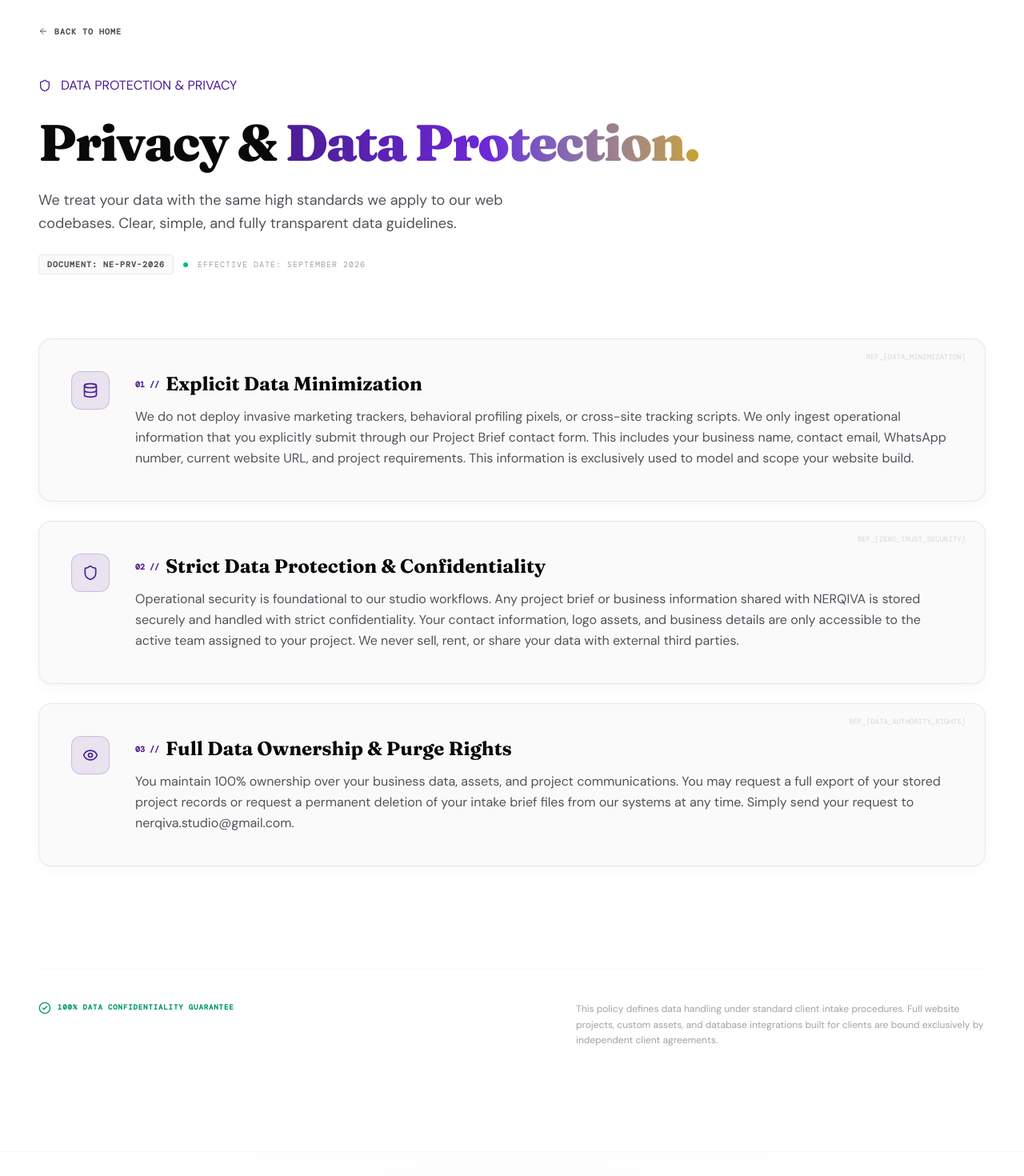
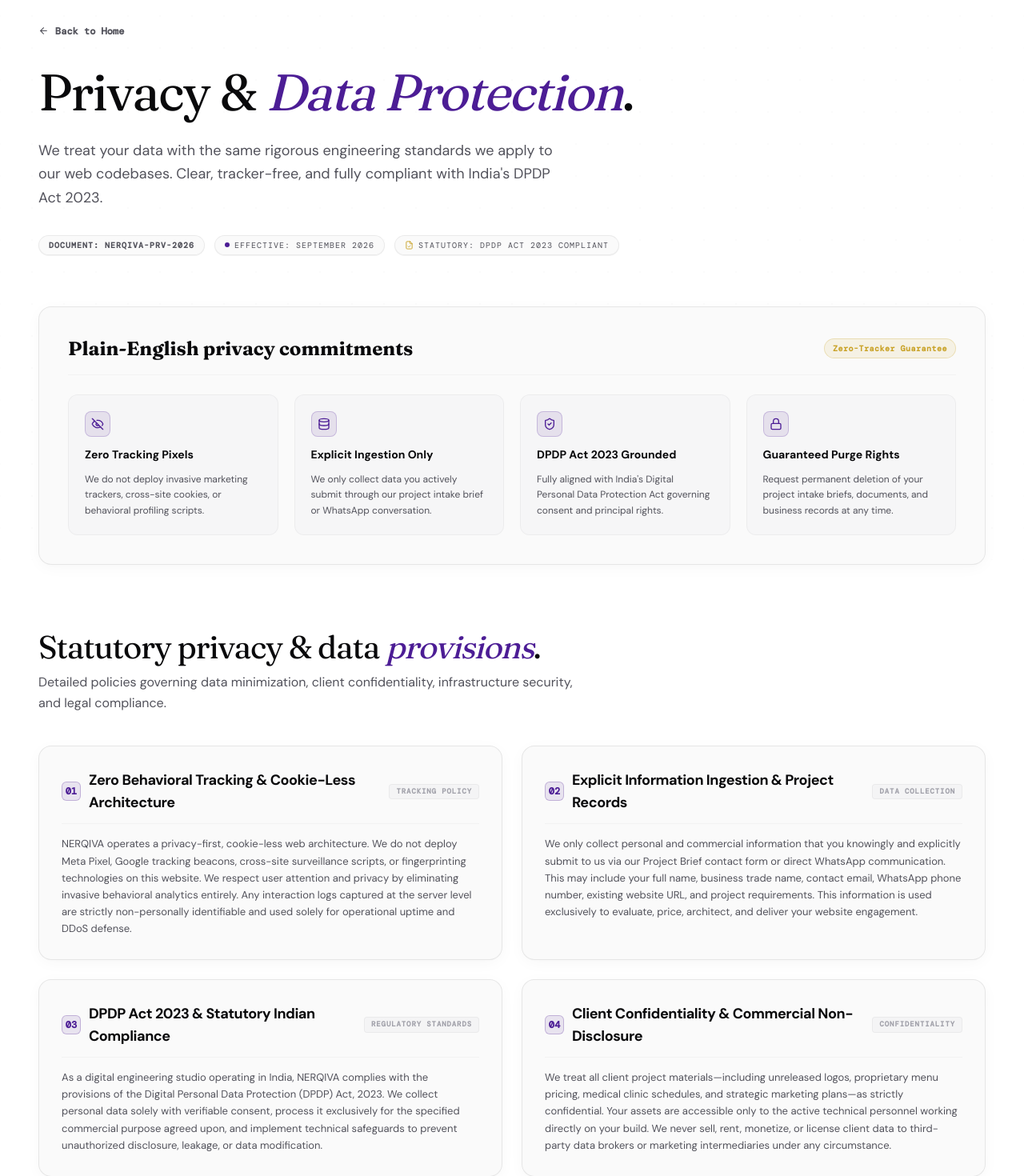
Before and after one commit to dipexplorer/nerqiva-agency-site, a Next.js app: page /privacy in a window 1280 px wide. Shown: the part 100-1570 px from the top of the page at 80% size. Built offline with nearby package versions, Linux system fonts and the light colour scheme.

Commit message:
feat(privacy): audit and polish privacy page with DPDP Act 2023 compliance and 2-column grid

```diff
--- a/src/app/privacy/page.tsx
+++ b/src/app/privacy/page.tsx
@@ -1,129 +1,245 @@
-"use client";
-
+import { Metadata } from "next";
 import Link from "next/link";
-import { motion } from "framer-motion";
-import { ArrowLeft, Shield, Eye, Database, FileText, CheckCircle2 } from "lucide-react";
+import { ArrowLeft, CheckCircle2, ShieldCheck, Lock, EyeOff, Database, ArrowRight, HelpCircle, FileCheck } from "lucide-react";
 import ClosingSection from "../../components/ClosingSection";
 
-const PRIVACY_SECTIONS = [
+export const metadata: Metadata = {
+  title: "Privacy & Data Protection Policy | NERQIVA Studio",
+  description:
+    "Review our transparent data protection policy. Zero invasive tracking pixels, 100% client data ownership, and strict compliance with the Indian DPDP Act 2023.",
+  alternates: {
+    canonical: "/privacy",
+  },
+  openGraph: {
+    title: "Privacy & Data Protection Policy | NERQIVA Studio",
+    description:
+      "Zero invasive tracking pixels, 100% client data ownership, and strict compliance with India's DPDP Act 2023.",
+    url: "https://nerqiva.vercel.app/privacy",
+  },
+};
+
+const SUMMARY_POINTS = [
+  {
+    title: "Zero Tracking Pixels",
+    desc: "We do not deploy invasive marketing trackers, cross-site cookies, or behavioral profiling scripts.",
+    icon: EyeOff,
+  },
+  {
+    title: "Explicit Ingestion Only",
+    desc: "We only collect data you actively submit through our project intake brief or WhatsApp conversation.",
+    icon: Database,
+  },
+  {
+    title: "DPDP Act 2023 Grounded",
+    desc: "Fully aligned with India's Digital Personal Data Protection Act governing consent and principal rights.",
+    icon: ShieldCheck,
+  },
+  {
+    title: "Guaranteed Purge Rights",
+    desc: "Request permanent deletion of your project intake briefs, documents, and business records at any time.",
+    icon: Lock,
+  },
+];
+
+const PRIVACY_CLAUSES = [
   {
     number: "01",
-    code: "DATA_MINIMIZATION",
-    title: "Explicit Data Minimization",
-    icon: Database,
-    body: "We do not deploy invasive marketing trackers, behavioral profiling pixels, or cross-site tracking scripts. We only ingest operational information that you explicitly submit through our Project Brief contact form. This includes your business name, contact email, WhatsApp number, current website URL, and project requirements. This information is exclusively used to model and scope your website build.",
+    tag: "TRACKING POLICY",
+    title: "Zero Behavioral Tracking & Cookie-Less Architecture",
+    content:
+      "NERQIVA operates a privacy-first, cookie-less web architecture. We do not deploy Meta Pixel, Google tracking beacons, cross-site surveillance scripts, or fingerprinting technologies on this website. We respect user attention and privacy by eliminating invasive behavioral analytics entirely. Any interaction logs captured at the server level are strictly non-personally identifiable and used solely for operational uptime and DDoS defense.",
   },
   {
     number: "02",
-    code: "ZERO_TRUST_SECURITY",
-    title: "Strict Data Protection & Confidentiality",
-    icon: Shield,
-    body: "Operational security is foundational to our studio workflows. Any project brief or business information shared with NERQIVA is stored securely and handled with strict confidentiality. Your contact information, logo assets, and business details are only accessible to the active team assigned to your project. We never sell, rent, or share your data with external third parties.",
+    tag: "DATA COLLECTION",
+    title: "Explicit Information Ingestion & Project Records",
+    content:
+      "We only collect personal and commercial information that you knowingly and explicitly submit to us via our Project Brief contact form or direct WhatsApp communication. This may include your full name, business trade name, contact email, WhatsApp phone number, existing website URL, and project requirements. This information is used exclusively to evaluate, price, architect, and deliver your website engagement.",
   },
   {
     number: "03",
-    code: "DATA_AUTHORITY_RIGHTS",
-    title: "Full Data Ownership & Purge Rights",
-    icon: Eye,
-    body: "You maintain 100% ownership over your business data, assets, and project communications. You may request a full export of your stored project records or request a permanent deletion of your intake brief files from our systems at any time. Simply send your request to nerqiva.studio@gmail.com.",
-  }
+    tag: "REGULATORY STANDARDS",
+    title: "DPDP Act 2023 & Statutory Indian Compliance",
+    content:
+      "As a digital engineering studio operating in India, NERQIVA complies with the provisions of the Digital Personal Data Protection (DPDP) Act, 2023. We collect personal data solely with verifiable consent, process it exclusively for the specified commercial purpose agreed upon, and implement technical safeguards to prevent unauthorized disclosure, leakage, or data modification.",
+  },
+  {
+    number: "04",
+    tag: "CONFIDENTIALITY",
+    title: "Client Confidentiality & Commercial Non-Disclosure",
+    content:
+      "We treat all client project materials—including unreleased logos, proprietary menu pricing, medical clinic schedules, and strategic marketing plans—as strictly confidential. Your assets are accessible only to the active technical personnel working directly on your build. We never sell, rent, monetize, or license client data to third-party data brokers or marketing intermediaries under any circumstance.",
+  },
+  {
+    number: "05",
+    tag: "SUB-PROCESSORS",
+    title: "Verified Infrastructure & Edge Sub-Processors",
+    content:
+      "To deploy high-availability, sub-300ms websites, we utilize enterprise-grade cloud infrastructure partners. These sub-processors include Vercel (edge hosting and static assets), Cloudflare (DNS propagation and DDoS protection), and WhatsApp / Meta Business (inbound messaging conduit). All sub-processors adhere to SOC 2 Type II, ISO 27001, and TLS 1.3 in-transit encryption standards.",
+  },
+  {
+    number: "06",
+    tag: "PURGE RIGHTS",
+    title: "Data Principal Rights, Export & Complete Erasure",
+    content:
+      "You retain complete authority over your personal and commercial data. Under our data ownership commitment, you have the right to request a full export of your stored project communications, request corrections to your business coordinates, or demand the permanent erasure (purge) of all intake briefs and files from our records. To exercise your rights, email nerqiva.studio@gmail.com with your request.",
+  },
+  {
+    number: "07",
+    tag: "SECURITY CONTROLS",
+    title: "Security Architecture & Encryption Protocols",
+    content:
+      "All digital flagships engineered by NERQIVA are provisioned with enterprise SSL/TLS encryption certificates, HTTPS-only redirect policies, modern Content Security Policies (CSP), and automated DNSSEC verification. Client administrative credentials and WhatsApp webhook keys are maintained under strict multi-factor authentication protocols.",
+  },
+  {
+    number: "08",
+    tag: "GOVERNANCE",
+    title: "Grievance Redressal & Data Protection Contact",
+    content:
+      "In accordance with statutory data protection rules, NERQIVA maintains a designated Data Protection Officer. If you have questions regarding our data practices, wish to report a concern, or request formal data rectification, contact our technical leadership directly at nerqiva.studio@gmail.com or via WhatsApp at +91 87249 32985 with the subject 'Data Privacy Inquiries'.",
+  },
 ];
 
 export default function PrivacyPage() {
   return (
     <div className="pt-32 relative z-20">
-
-      {/* Hero Section */}
-      <div className="section-container mb-20 max-w-4xl">
+      {/* Hero Header */}
+      <div className="section-container mb-14 sm:mb-16 max-w-4xl">
         <Link
           href="/"
-          className="inline-flex items-center gap-2 font-mono text-[10px] uppercase tracking-widest font-bold text-text-secondary hover:text-accent transition-colors mb-12"
+          className="inline-flex items-center gap-2 font-mono text-xs font-semibold text-text-secondary hover:text-accent transition-colors mb-8 group"
         >
-          <ArrowLeft size={12} /> Back to Home
+          <ArrowLeft size={13} className="transition-transform group-hover:-translate-x-0.5" /> Back to Home
         </Link>
 
-        <div className="flex items-center gap-3 mb-6">
-          <Shield size={16} className="text-accent" />
-          <span className="label-eyebrow text-accent">DATA PROTECTION & PRIVACY</span>
-        </div>
+        <h1
+          className="font-serif text-text-primary leading-[1.12] mb-6 tracking-tight"
+          style={{ fontSize: "clamp(2.5rem, 5vw, 4.25rem)", letterSpacing: "-0.03em" }}
+        >
+          Privacy & <span className="italic font-normal text-accent">Data Protection</span>.
+        </h1>
 
-        <h1 className="font-sans font-extrabold text-text-primary leading-[1.08] mb-6 tracking-tight"
-            style={{ fontSize: "clamp(2.5rem, 5vw, 4.25rem)", letterSpacing: "-0.03em" }}>
-          Privacy & <span className="bg-linear-to-r from-accent via-accent-light to-accent-gold bg-clip-text text-transparent font-black">Data Protection.</span>
-        </h1>
-        <p className="text-text-secondary text-lg leading-relaxed max-w-2xl font-normal">
-          We treat your data with the same high standards we apply to our web codebases. Clear, simple, and fully transparent data guidelines.
+        <p className="text-text-secondary text-base sm:text-lg leading-relaxed max-w-2xl font-normal mb-8">
+          We treat your data with the same rigorous engineering standards we apply to our web codebases. Clear, tracker-free, and fully compliant with India&apos;s DPDP Act 2023.
         </p>
-        <div className="mt-6 flex flex-wrap items-center gap-3 font-mono text-[10px] uppercase tracking-widest text-text-tertiary">
-          <span className="px-2.5 py-1 rounded bg-bg-card border border-border/80 font-bold text-text-secondary">
-            DOCUMENT: NE-PRV-2026
+
+        {/* Document Metadata Pill */}
+        <div className="flex flex-wrap items-center gap-3 font-mono text-[10px] uppercase tracking-widest text-text-tertiary">
+          <span className="px-3 py-1 rounded-full bg-bg-card border border-border/80 font-bold text-text-secondary shadow-2xs">
+            Document: NERQIVA-PRV-2026
           </span>
-          <span className="h-1.5 w-1.5 rounded-full bg-emerald-500" />
-          <span>EFFECTIVE DATE: SEPTEMBER 2026</span>
+          <span className="px-3 py-1 rounded-full bg-bg-card border border-border/80 text-text-secondary shadow-2xs flex items-center gap-1.5">
+            <span className="h-1.5 w-1.5 rounded-full bg-accent" />
+            Effective: September 2026
+          </span>
+          <span className="px-3 py-1 rounded-full bg-bg-card border border-border/80 text-text-secondary shadow-2xs flex items-center gap-1.5">
+            <FileCheck size={11} className="text-accent-gold" />
+            Statutory: DPDP Act 2023 Compliant
+          </span>
         </div>
       </div>
 
-      {/* Dynamic Section Blocks with Motion Scroll Reveal */}
-      <div className="section-container mb-32 max-w-4xl space-y-6">
-        {PRIVACY_SECTIONS.map((section, index) => {
-          const Icon = section.icon;
-          return (
-            <motion.div
-              key={section.number}
-              initial={{ opacity: 0, y: 24 }}
-              whileInView={{ opacity: 1, y: 0 }}
-              viewport={{ once: true, margin: "-50px" }}
-              transition={{ duration: 0.5, delay: index * 0.1, ease: [0.16, 1, 0.3, 1] }}
-              className="card-luxury p-8 md:p-10 relative overflow-hidden group hover:border-accent/40 transition-all duration-300 shadow-sm rounded-2xl bg-bg-card border border-border/80"
-            >
-              {/* Visual coordinate background decoration */}
-              <div className="absolute top-4 right-6 font-mono text-[9px] text-text-tertiary select-none opacity-40">
-                REF_[{section.code}]
+      {/* Plain-English Executive Summary */}
+      <div className="section-container mb-20 max-w-5xl">
+        <div className="card-luxury p-6 sm:p-9 rounded-2xl bg-bg-card border border-border/70 shadow-sm">
+          <div className="flex flex-col sm:flex-row sm:items-center justify-between gap-3 mb-6 pb-4 border-b border-border/40">
+            <h2 className="font-serif font-bold text-xl sm:text-2xl text-text-primary">
+              Plain-English privacy commitments
+            </h2>
+            <span className="self-start sm:self-center font-mono text-[10px] tracking-wider text-accent-gold font-bold bg-accent-gold/10 border border-accent-gold/25 px-2.5 py-1 rounded-full">
+              Zero-Tracker Guarantee
+            </span>
           </div>
 
-              <div className="flex flex-col md:flex-row gap-8 items-start relative z-10">
-                <div className="shrink-0 flex items-center justify-center">
-                  <div className="h-12 w-12 rounded-xl bg-accent/10 border border-accent/20 flex items-center justify-center text-accent group-hover:scale-105 transition-transform duration-300">
-                    <Icon size={20} />
+          <div className="grid sm:grid-cols-2 lg:grid-cols-4 gap-4 sm:gap-5">
+            {SUMMARY_POINTS.map((pt, idx) => {
+              const IconComp = pt.icon;
+              return (
+                <div key={idx} className="p-4 sm:p-5 rounded-xl bg-bg-secondary/60 border border-border/50 flex flex-col justify-between">
+                  <div>
+                    <div className="w-8 h-8 rounded-lg bg-accent/10 border border-accent/20 flex items-center justify-center text-accent mb-3">
+                      <IconComp size={16} />
+                    </div>
+                    <h3 className="font-sans font-bold text-sm text-text-primary mb-1">
+                      {pt.title}
+                    </h3>
+                  </div>
+                  <p className="text-text-secondary text-xs leading-relaxed font-normal mt-2">
+                    {pt.desc}
+                  </p>
+                </div>
+              );
+            })}
+          </div>
         </div>
       </div>
 
-                <div className="flex-1 space-y-3">
-                  <div className="flex items-center gap-2">
-                    <span className="font-mono text-[10px] text-accent font-bold">
-                      {section.number} //
+      {/* Complete Legal Clauses 2-Column Grid */}
+      <div className="section-container mb-24 max-w-5xl">
+        <div className="mb-10 max-w-2xl">
+          <h2
+            className="font-serif text-text-primary leading-[1.15] tracking-tight"
+            style={{ fontSize: "clamp(1.75rem, 3.2vw, 2.5rem)", letterSpacing: "-0.03em" }}
+          >
+            Statutory privacy & data <span className="italic font-normal text-accent">provisions</span>.
+          </h2>
+          <p className="text-text-secondary text-sm sm:text-base leading-relaxed font-normal mt-2">
+            Detailed policies governing data minimization, client confidentiality, infrastructure security, and legal compliance.
+          </p>
+        </div>
+
+        <div className="grid md:grid-cols-2 gap-5 sm:gap-6 items-stretch">
+          {PRIVACY_CLAUSES.map((clause) => (
+            <div
+              key={clause.number}
+              className="card-luxury p-6 sm:p-7 rounded-2xl bg-bg-card border border-border/70 hover:border-accent/40 transition-colors shadow-2xs flex flex-col justify-between"
+            >
+              <div>
+                <div className="flex items-center justify-between gap-2 mb-3.5 pb-3 border-b border-border/40">
+                  <div className="flex items-center gap-2.5">
+                    <span className="w-6 h-6 rounded-md bg-accent/10 border border-accent/25 text-accent font-mono font-bold text-xs flex items-center justify-center shrink-0">
+                      {clause.number}
                     </span>
-                    <h2 className="font-sans font-bold text-xl md:text-2xl text-text-primary">
-                      {section.title}
-                    </h2>
+                    <h3 className="font-sans font-bold text-base sm:text-lg text-text-primary tracking-tight">
+                      {clause.title}
+                    </h3>
                   </div>
-                  <p className="text-text-secondary text-sm md:text-base leading-relaxed font-sans">
-                    {section.body}
+                  <span className="font-mono text-[9px] uppercase tracking-widest text-text-tertiary font-bold bg-bg-secondary px-2 py-0.5 rounded border border-border/50 shrink-0">
+                    {clause.tag}
+                  </span>
+                </div>
+
+                <p className="text-text-secondary text-xs sm:text-[13px] leading-relaxed font-normal">
+                  {clause.content}
                 </p>
               </div>
             </div>
-            </motion.div>
-          );
-        })}
+          ))}
+        </div>
       </div>
 
-      {/* Standard Scoping Disclaimer */}
-      <div className="section-container mb-32 max-w-4xl">
-        <motion.div
-          initial={{ opacity: 0, y: 16 }}
-          whileInView={{ opacity: 1, y: 0 }}
-          viewport={{ once: true }}
-          transition={{ duration: 0.4 }}
-          className="border-t border-border/40 pt-10 flex flex-col md:flex-row items-start justify-between gap-6"
+      {/* Data Protection Inquiries Card */}
+      <div className="section-container mb-28 max-w-5xl">
+        <div className="card-luxury p-7 sm:p-10 rounded-2xl bg-bg-card border border-border/70 flex flex-col sm:flex-row items-start sm:items-center justify-between gap-6 shadow-sm">
+          <div className="space-y-2 max-w-xl">
+            <h3 className="font-serif font-bold text-xl sm:text-2xl text-text-primary">
+              Data protection inquiries & purge requests
+            </h3>
+            <p className="text-text-secondary text-xs sm:text-sm leading-relaxed font-normal">
+              Have questions about how your business information is handled, or wish to execute a formal data export or permanent deletion request? Contact our Data Protection Officer directly.
+            </p>
+          </div>
+
+          <a
+            href="https://wa.me/918724932985?text=Hi%20NERQIVA,%20I'd%20like%20to%20inquire%20about%20data%20privacy%20and%20purging."
+            target="_blank"
+            rel="noopener noreferrer"
+            className="btn-primary inline-flex items-center gap-2 px-6 py-3 font-mono text-xs font-semibold rounded-lg shrink-0 shadow-sm whitespace-nowrap"
           >
-          <div className="flex items-center gap-2 text-emerald-600 dark:text-emerald-400">
-            <CheckCircle2 size={16} />
-            <span className="font-mono text-[9px] uppercase tracking-widest font-bold">100% Data Confidentiality Guarantee</span>
+            <span>Contact Privacy Officer</span>
+            <ArrowRight size={14} />
+          </a>
         </div>
-          <p className="text-xs text-text-tertiary leading-relaxed max-w-lg font-sans">
-            This policy defines data handling under standard client intake procedures. Full website projects, custom assets, and database integrations built for clients are bound exclusively by independent client agreements.
-          </p>
-        </motion.div>
       </div>
 
       <ClosingSection />
```
Lines whose indentation alone changed are shown as unchanged.
